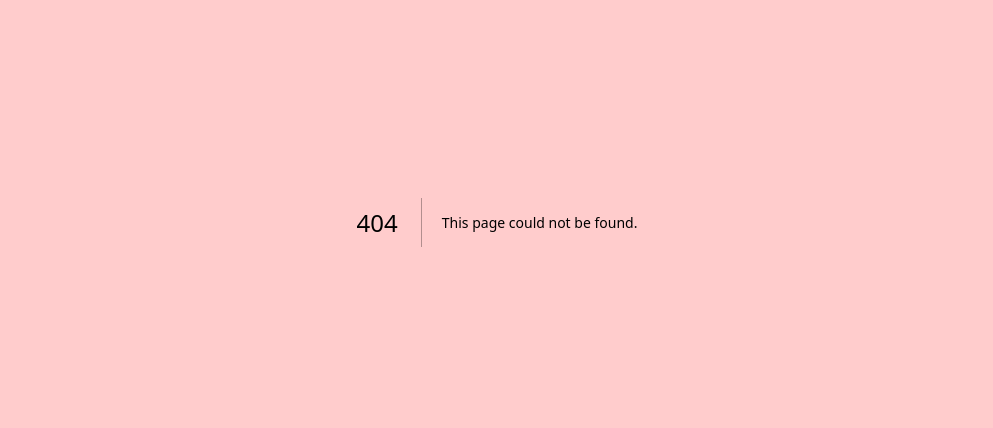
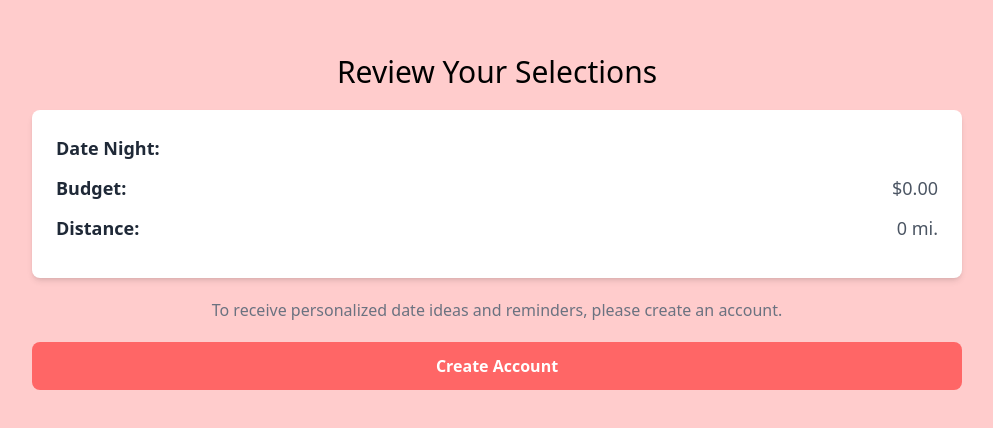
Before and after one commit to austinwright10/DateNightWeb, a Next.js app in the folder date-night/: page /onboarding/ReviewPage in a window 1280 px wide. Before the commit this address had no page. Shown: the part 178-606 px from the top of the page, without its empty margins (143-1136 px from the left). Built offline with nearby package versions, Linux system fonts and the light colour scheme.

Commit message:
added review page

```diff
--- a/date-night/src/app/components/InterestSelection.tsx
+++ b/date-night/src/app/components/InterestSelection.tsx
@@ -33,7 +33,7 @@ export default function InterestSelection() {
   )
 
   const handleContinue = () => {
-    router.push('/review')
+    router.push('/onboarding/ReviewPage')
   }
 
   return (
--- /dev/null
+++ b/date-night/src/app/components/Review.tsx
@@ -0,0 +1,51 @@
+'use client'
+import { useRouter } from 'next/navigation'
+import { dayOfWeekStore, priceStore, travelStore } from '@/app/stores/stores'
+
+export default function ReviewScreen() {
+  const router = useRouter()
+  const selectedDay = dayOfWeekStore((state: any) => state.day)
+  const selectedTravel = travelStore((state: any) => state.travel)
+  const selectedPrice = priceStore((state: any) => state.price)
+
+  const handleSignUp = () => {
+    router.push('/signup')
+  }
+
+  return (
+    <div className='flex flex-col items-center justify-center min-h-screen p-5'>
+      <h1 className='text-3xl font-medium text-black mb-5'>
+        Review Your Selections
+      </h1>
+
+      <div className='bg-white p-6 rounded-lg shadow-md w-3/4 mb-5'>
+        <div className='flex justify-between mb-3'>
+          <span className='font-semibold text-lg text-gray-800'>
+            Date Night:
+          </span>
+          <span className='text-lg text-gray-600'>{selectedDay}</span>
+        </div>
+        <div className='flex justify-between mb-3'>
+          <span className='font-semibold text-lg text-gray-800'>Budget:</span>
+          <span className='text-lg text-gray-600'>${selectedPrice}.00</span>
+        </div>
+        <div className='flex justify-between mb-3'>
+          <span className='font-semibold text-lg text-gray-800'>Distance:</span>
+          <span className='text-lg text-gray-600'>{selectedTravel} mi.</span>
+        </div>
+      </div>
+
+      <p className='text-center text-gray-500 text-base mb-5 w-3/4'>
+        To receive personalized date ideas and reminders, please create an
+        account.
+      </p>
+
+      <button
+        onClick={handleSignUp}
+        className='bg-buttonColor text-white font-bold py-3 px-6 rounded-lg w-3/4'
+      >
+        Create Account
+      </button>
+    </div>
+  )
+}
--- /dev/null
+++ b/date-night/src/app/onboarding/ReviewPage/page.tsx
@@ -0,0 +1,5 @@
+import Review from '@/app/components/Review'
+
+export default function ReviewPage() {
+  return <Review />
+}
```
